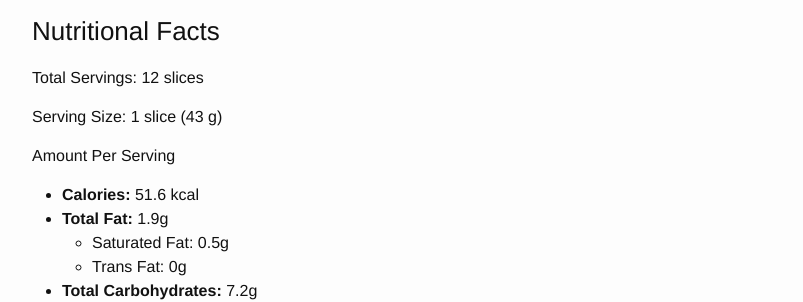
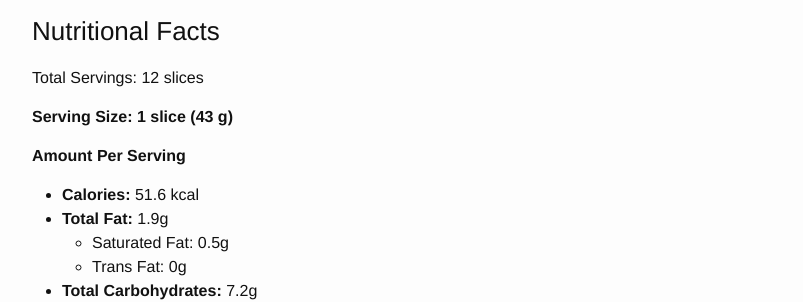
Before and after one commit to melaniaandrisan/melaniaandrisan.github.io, a Jekyll site: the page built from _posts/2018-09-25-Paleo-banana-bread.md, in a window 1280 px wide. Shown: the part 2111-2413 px from the top of the page, without its empty margins (238-1041 px from the left). Built offline with Jekyll 4.4.1, drawn with Linux system fonts in a browser that asks for light colours; comment, search, counter and statistics services are not loaded.

Commit message:
Update 2018-09-25-Paleo-banana-bread.md

```diff
--- a/_posts/2018-09-25-Paleo-banana-bread.md
+++ b/_posts/2018-09-25-Paleo-banana-bread.md
@@ -50,9 +50,9 @@ This bread is one of my little girl favorites. Is fluffly, moist, with a thin cr
 ### Nutritional Facts
 Total Servings: 12 slices
 
-Serving Size: 1 slice (43 g)
+**Serving Size: 1 slice (43 g)**
 
-Amount Per Serving
+**Amount Per Serving**
 
 - **Calories:** 51.6 kcal
 - **Total Fat:** 1.9g
```
